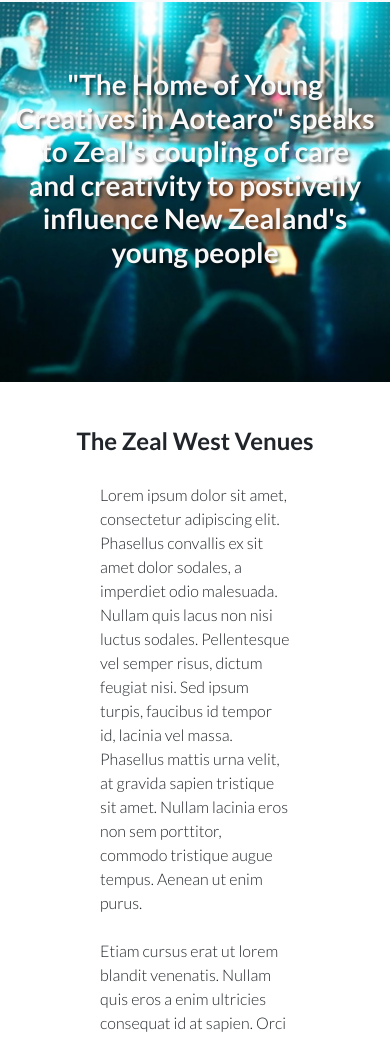
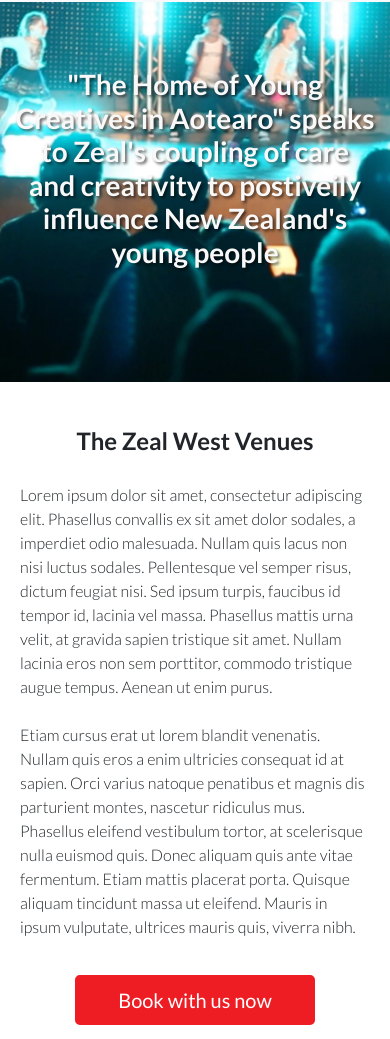
Before and after one commit to JohPa8696/ZealBookingSystem, a website: page index.html in a window 390 px wide. Shown: the part 54-1093 px from the top of the page. Drawn offline with nearby package versions, Linux system fonts and the light colour scheme.

Commit message:
Fixed mobile paragraph spacing to match UI

```diff
--- a/css/landing-page.css
+++ b/css/landing-page.css
@@ -287,3 +287,10 @@
   font-size: 1rem;
   font-weight: 300;
 }
+
+@media screen and (max-width: 767px){
+  .zeal-paragraph{
+    padding-left: 20px;
+    padding-right: 20px;
+  }
+}
```
